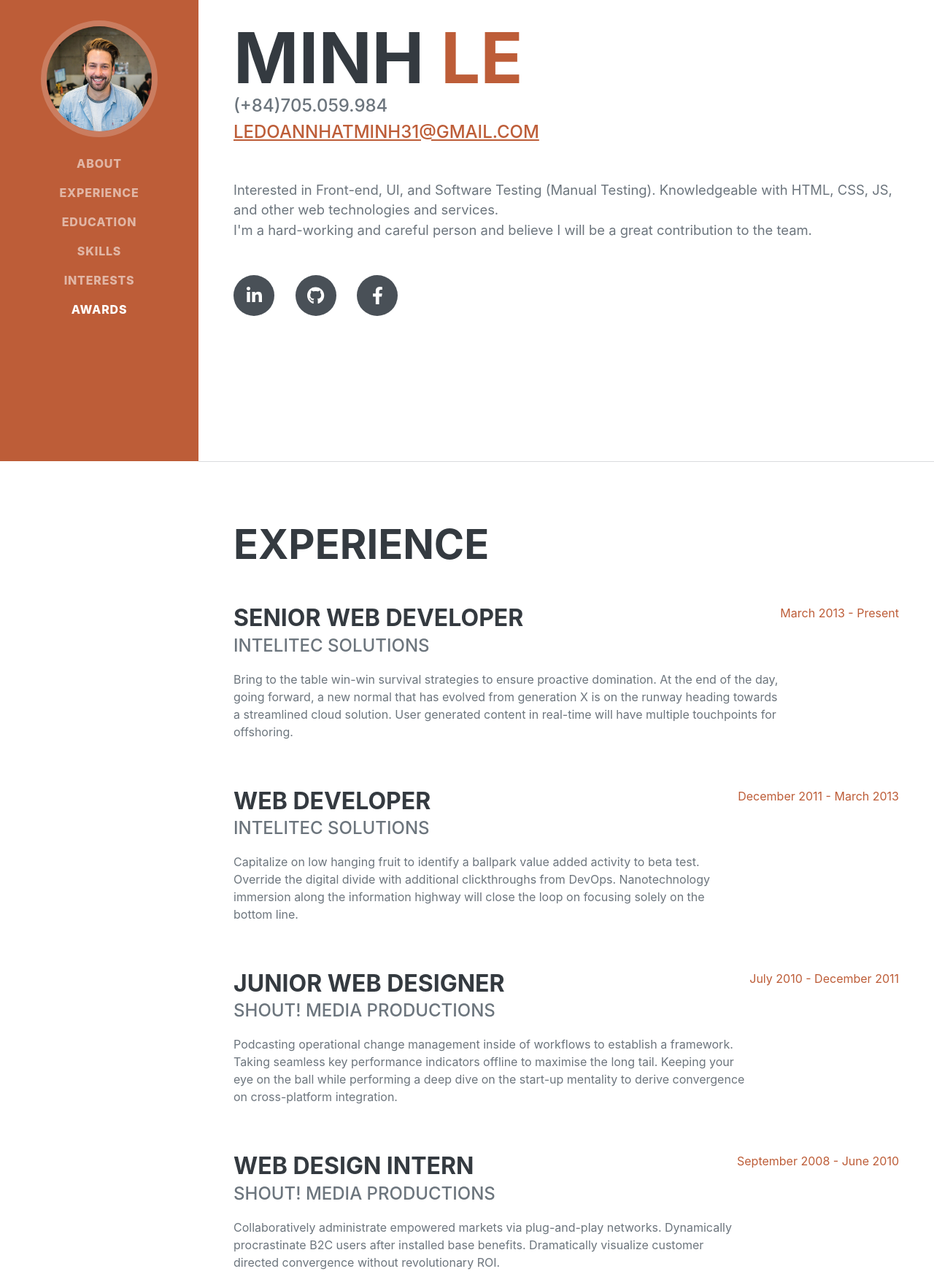
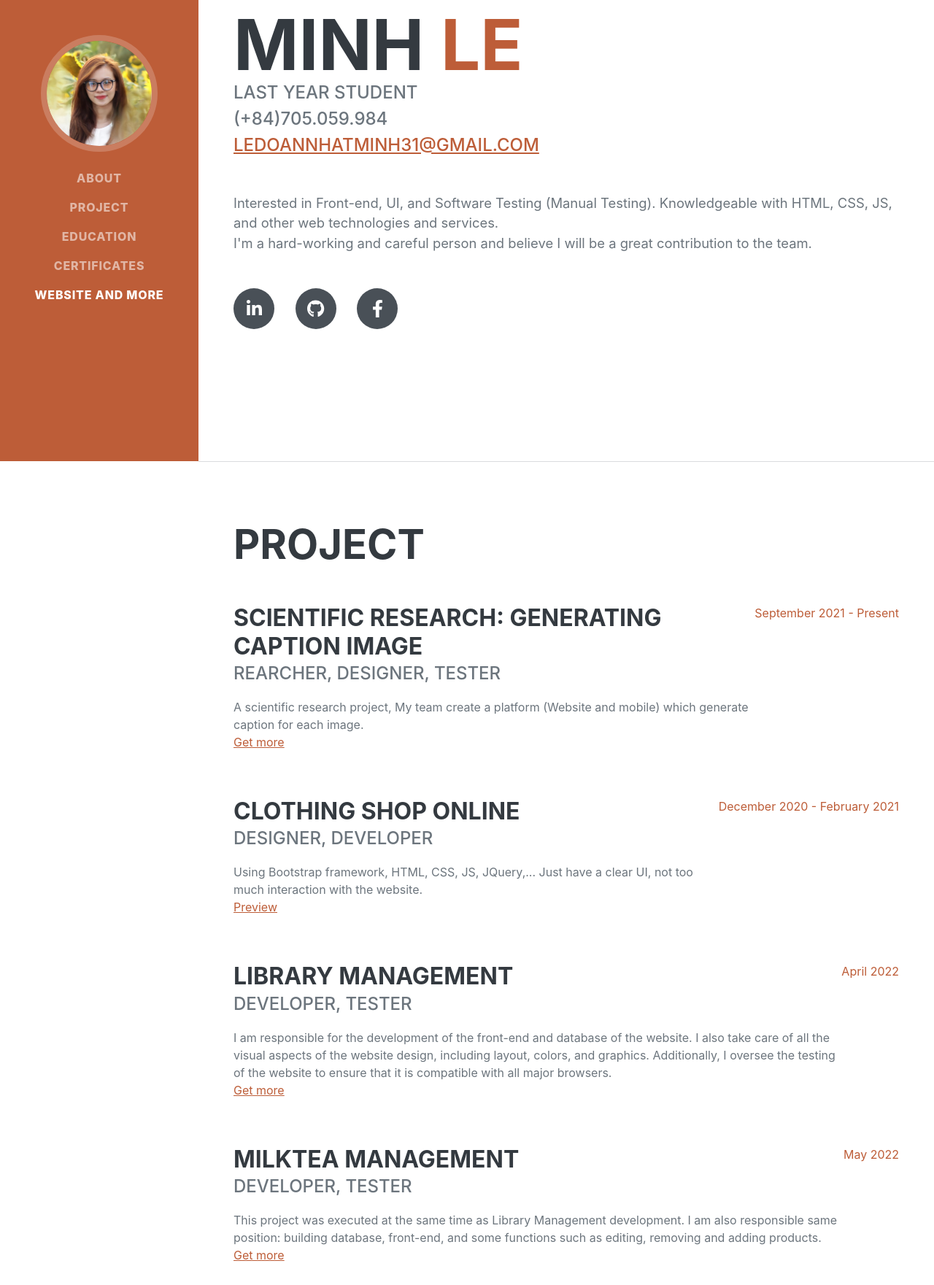
Before and after one commit to ldnminh31/my-resume-website, a plain HTML site: page index.html in a window 1280 px wide. Shown: the part 168-1929 px from the top of the page at 73% size. Drawn offline with nearby package versions, Linux system fonts and the light colour scheme; a web font is replaced by a local one.

Commit message:
edit in html file

```diff
--- a/index.html
+++ b/index.html
@@ -1,5 +1,6 @@
 <!DOCTYPE html>
 <html lang="en">
+
 <head>
     <meta charset="utf-8" />
     <meta name="viewport" content="width=device-width, initial-scale=1, shrink-to-fit=no" />
@@ -10,27 +11,32 @@
     <!-- Font Awesome icons (free version)-->
     <script src="https://use.fontawesome.com/releases/v6.1.0/js/all.js" crossorigin="anonymous"></script>
     <!-- Google fonts-->
-        <link href="https://fonts.googleapis.com/css?family=Saira+Extra+Condensed:500,700" rel="stylesheet" type="text/css" />
+    <link href="https://fonts.googleapis.com/css?family=Saira+Extra+Condensed:500,700" rel="stylesheet"
+        type="text/css" />
     <link href="https://fonts.googleapis.com/css?family=Muli:400,400i,800,800i" rel="stylesheet" type="text/css" />
     <!-- Core theme CSS (includes Bootstrap)-->
     <link href="css/styles.css" rel="stylesheet" />
 </head>
+
 <body id="page-top">
     <!-- Navigation-->
     <nav class="navbar navbar-expand-lg navbar-dark bg-primary fixed-top" id="sideNav">
         <a class="navbar-brand js-scroll-trigger" href="#page-top">
-                <span class="d-block d-lg-none">Clarence Taylor</span>
-                <span class="d-none d-lg-block"><img class="img-fluid img-profile rounded-circle mx-auto mb-2" src="assets/img/profile.jpg" alt="..." /></span>
+            <span class="d-block d-lg-none">Minh Le</span>
+            <span class="d-none d-lg-block"><img class="img-fluid img-profile rounded-circle mx-auto mb-2"
+                    src="assets/img/me.jpg" alt="..." /></span>
         </a>
-            <button class="navbar-toggler" type="button" data-bs-toggle="collapse" data-bs-target="#navbarResponsive" aria-controls="navbarResponsive" aria-expanded="false" aria-label="Toggle navigation"><span class="navbar-toggler-icon"></span></button>
+        <button class="navbar-toggler" type="button" data-bs-toggle="collapse" data-bs-target="#navbarResponsive"
+            aria-controls="navbarResponsive" aria-expanded="false" aria-label="Toggle navigation"><span
+                class="navbar-toggler-icon"></span></button>
         <div class="collapse navbar-collapse" id="navbarResponsive">
             <ul class="navbar-nav">
                 <li class="nav-item"><a class="nav-link js-scroll-trigger" href="#about">About</a></li>
-                    <li class="nav-item"><a class="nav-link js-scroll-trigger" href="#experience">Experience</a></li>
+                <li class="nav-item"><a class="nav-link js-scroll-trigger" href="#experience">Project</a></li>
                 <li class="nav-item"><a class="nav-link js-scroll-trigger" href="#education">Education</a></li>
-                    <li class="nav-item"><a class="nav-link js-scroll-trigger" href="#skills">Skills</a></li>
-                    <li class="nav-item"><a class="nav-link js-scroll-trigger" href="#interests">Interests</a></li>
-                    <li class="nav-item"><a class="nav-link js-scroll-trigger" href="#awards">Awards</a></li>
+                <li class="nav-item"><a class="nav-link js-scroll-trigger" href="#skills">Certificates</a></li>
+                <li class="nav-item"><a class="nav-link js-scroll-trigger" href="#interests">Website and more</a></li>
+                <!-- <li class="nav-item"><a class="nav-link js-scroll-trigger" href="#awards">Awards</a></li> -->
             </ul>
         </div>
     </nav>
@@ -44,18 +50,22 @@
                     <span class="text-primary">Le</span>
                 </h1>
                 <div class="subheading mb-5">
+                    Last year student <br>
                     (+84)705.059.984 <br>
-                        <a href="mailto:name@email.com">    ledoannhatminh31@gmail.com</a>
+                    <a href="mailto:name@email.com"> ledoannhatminh31@gmail.com</a>
                 </div>
                 <p class="lead mb-5">
-                        Interested in Front-end, UI, and Software Testing (Manual Testing). Knowledgeable with HTML, CSS, JS, and other web technologies and services.
+                    Interested in Front-end, UI, and Software Testing (Manual Testing). Knowledgeable with HTML, CSS,
+                    JS, and other web technologies and services.
                     <br>
                     I'm a hard-working and careful person and believe I will be a great contribution to the team.
                 </p>
                 <div class="social-icons">
-                        <a class="social-icon" href="https://www.linkedin.com/in/ldnminh/"><i class="fab fa-linkedin-in"></i></a>
+                    <a class="social-icon" href="https://www.linkedin.com/in/ldnminh/"><i
+                            class="fab fa-linkedin-in"></i></a>
                     <a class="social-icon" href="https://github.com/ldnminh31"><i class="fab fa-github"></i></a>
-                        <a class="social-icon" href="https://www.facebook.com/ldnminh31"><i class="fab fa-facebook-f"></i></a>
+                    <a class="social-icon" href="https://www.facebook.com/ldnminh31"><i
+                            class="fab fa-facebook-f"></i></a>
                 </div>
             </div>
         </section>
@@ -63,38 +73,58 @@
         <!-- Experience-->
         <section class="resume-section" id="experience">
             <div class="resume-section-content">
-                    <h2 class="mb-5">Experience</h2>
+                <h2 class="mb-5">Project</h2>
                 <div class="d-flex flex-column flex-md-row justify-content-between mb-5">
                     <div class="flex-grow-1">
-                            <h3 class="mb-0">Senior Web Developer</h3>
-                            <div class="subheading mb-3">Intelitec Solutions</div>
-                            <p>Bring to the table win-win survival strategies to ensure proactive domination. At the end of the day, going forward, a new normal that has evolved from generation X is on the runway heading towards a streamlined cloud solution. User generated content in real-time will have multiple touchpoints for offshoring.</p>
+                        <h3 class="mb-0">Scientific Research: Generating Caption Image</h3>
+                        <div class="subheading mb-3">Rearcher, Designer, Tester</div>
+                        <p>A scientific research project, My team create a platform (Website and mobile) which generate
+                            caption for each image.
+                            <br>
+                            <a href="https://github.com/ba-p/capp">Get more</a>
+                        </p>
                     </div>
-                        <div class="flex-shrink-0"><span class="text-primary">March 2013 - Present</span></div>
+                    <div class="flex-shrink-0"><span class="text-primary">September 2021 - Present</span></div>
                 </div>
                 <div class="d-flex flex-column flex-md-row justify-content-between mb-5">
                     <div class="flex-grow-1">
-                            <h3 class="mb-0">Web Developer</h3>
-                            <div class="subheading mb-3">Intelitec Solutions</div>
-                            <p>Capitalize on low hanging fruit to identify a ballpark value added activity to beta test. Override the digital divide with additional clickthroughs from DevOps. Nanotechnology immersion along the information highway will close the loop on focusing solely on the bottom line.</p>
+                        <h3 class="mb-0">Clothing Shop Online</h3>
+                        <div class="subheading mb-3">Designer, Developer</div>
+                        <p>Using Bootstrap framework, HTML, CSS, JS, JQuery,... Just have a clear UI, not too much
+                            interaction with the website.
+                            <br>
+                            <a href="https://ldnminh31.github.io/MinShop/">Preview</a>
+                        </p>
                     </div>
-                        <div class="flex-shrink-0"><span class="text-primary">December 2011 - March 2013</span></div>
+                    <div class="flex-shrink-0"><span class="text-primary">December 2020 - February 2021</span></div>
                 </div>
                 <div class="d-flex flex-column flex-md-row justify-content-between mb-5">
                     <div class="flex-grow-1">
-                            <h3 class="mb-0">Junior Web Designer</h3>
-                            <div class="subheading mb-3">Shout! Media Productions</div>
-                            <p>Podcasting operational change management inside of workflows to establish a framework. Taking seamless key performance indicators offline to maximise the long tail. Keeping your eye on the ball while performing a deep dive on the start-up mentality to derive convergence on cross-platform integration.</p>
+                        <h3 class="mb-0">Library Management</h3>
+                        <div class="subheading mb-3">Developer, Tester</div>
+                        <p>I am responsible for the development of the front-end and database of the website. I also
+                            take care of all the visual aspects of the website design, including layout, colors, and
+                            graphics. Additionally, I oversee the testing of the website to ensure that it is compatible
+                            with all major browsers.
+                            <br>
+                            <a href="https://github.com/ldnminh31/Library-management">Get more</a>
+                        </p>
                     </div>
-                        <div class="flex-shrink-0"><span class="text-primary">July 2010 - December 2011</span></div>
+                    <div class="flex-shrink-0"><span class="text-primary">April 2022</span></div>
                 </div>
                 <div class="d-flex flex-column flex-md-row justify-content-between">
                     <div class="flex-grow-1">
-                            <h3 class="mb-0">Web Design Intern</h3>
-                            <div class="subheading mb-3">Shout! Media Productions</div>
-                            <p>Collaboratively administrate empowered markets via plug-and-play networks. Dynamically procrastinate B2C users after installed base benefits. Dramatically visualize customer directed convergence without revolutionary ROI.</p>
+                        <h3 class="mb-0">Milktea Management</h3>
+                        <div class="subheading mb-3">Developer, Tester</div>
+                        <p>This project was executed at the same time as Library Management development. I am also
+                            responsible same position: building database, front-end, and some functions such as editing,
+                            removing and adding products.
+                            <br>
+                            <a href="https://github.com/ldnminh31/Milktea-management">Get more</a>
+
+                        </p>
                     </div>
-                        <div class="flex-shrink-0"><span class="text-primary">September 2008 - June 2010</span></div>
+                    <div class="flex-shrink-0"><span class="text-primary">May 2022</span></div>
                 </div>
             </div>
         </section>
@@ -105,30 +135,32 @@
                 <h2 class="mb-5">Education</h2>
                 <div class="d-flex flex-column flex-md-row justify-content-between mb-5">
                     <div class="flex-grow-1">
-                            <h3 class="mb-0">University of Colorado Boulder</h3>
-                            <div class="subheading mb-3">Bachelor of Science</div>
-                            <div>Computer Science - Web Development Track</div>
-                            <p>GPA: 3.23</p>
+                        <h3 class="mb-0">Can Tho University</h3>
+                        <div class="subheading mb-3">Engineering in Information Technology (High-quality Program)</div>
+                        <p>GPA (Present): 3.42</p>
                     </div>
-                        <div class="flex-shrink-0"><span class="text-primary">August 2006 - May 2010</span></div>
+                    <div class="flex-shrink-0"><span class="text-primary">Sep 2019 - Jan 2024</span></div>
                 </div>
-                    <div class="d-flex flex-column flex-md-row justify-content-between">
+                <!-- <div class="d-flex flex-column flex-md-row justify-content-between">
                         <div class="flex-grow-1">
                             <h3 class="mb-0">James Buchanan High School</h3>
                             <div class="subheading mb-3">Technology Magnet Program</div>
                             <p>GPA: 3.56</p>
                         </div>
                         <div class="flex-shrink-0"><span class="text-primary">August 2002 - May 2006</span></div>
-                    </div>
+                    </div> -->
             </div>
         </section>
         <hr class="m-0" />
         <!-- Skills-->
         <section class="resume-section" id="skills">
             <div class="resume-section-content">
-                    <h2 class="mb-5">Skills</h2>
-                    <div class="subheading mb-3">Programming Languages & Tools</div>
-                    <ul class="list-inline dev-icons">
+                <h2 class="mb-5">Certificates</h2>
+                <!-- <div class="subheading mb-3">Vietnamese Standardised Test of English Proficiency
+                    B2 - Level 4
+
+                </div> -->
+                <!-- <ul class="list-inline dev-icons">
                         <li class="list-inline-item"><i class="fab fa-html5"></i></li>
                         <li class="list-inline-item"><i class="fab fa-css3-alt"></i></li>
                         <li class="list-inline-item"><i class="fab fa-js-square"></i></li>
@@ -141,25 +173,28 @@
                         <li class="list-inline-item"><i class="fab fa-gulp"></i></li>
                         <li class="list-inline-item"><i class="fab fa-grunt"></i></li>
                         <li class="list-inline-item"><i class="fab fa-npm"></i></li>
-                    </ul>
-                    <div class="subheading mb-3">Workflow</div>
+                    </ul> -->
+                <!-- <div class="subheading mb-3">Can Tho University Software Center
+                </div> -->
+
+
+
                 <ul class="fa-ul mb-0">
                     <li>
+
                         <span class="fa-li"><i class="fas fa-check"></i></span>
-                            Mobile-First, Responsive Design
+                        Vietnamese Standardised Test of English Proficiency
+                        B2 - Level 4
                     </li>
                     <li>
                         <span class="fa-li"><i class="fas fa-check"></i></span>
-                            Cross Browser Testing & Debugging
+                        Can Tho University Software Center: Web design & Front-end
                     </li>
                     <li>
                         <span class="fa-li"><i class="fas fa-check"></i></span>
-                            Cross Functional Teams
+                        Codestar Academy: Fresher Tester
                     </li>
-                        <li>
-                            <span class="fa-li"><i class="fas fa-check"></i></span>
-                            Agile Development & Scrum
-                        </li>
+
                 </ul>
             </div>
         </section>
@@ -167,14 +202,19 @@
         <!-- Interests-->
         <section class="resume-section" id="interests">
             <div class="resume-section-content">
-                    <h2 class="mb-5">Interests</h2>
-                    <p>Apart from being a web developer, I enjoy most of my time being outdoors. In the winter, I am an avid skier and novice ice climber. During the warmer months here in Colorado, I enjoy mountain biking, free climbing, and kayaking.</p>
-                    <p class="mb-0">When forced indoors, I follow a number of sci-fi and fantasy genre movies and television shows, I am an aspiring chef, and I spend a large amount of my free time exploring the latest technology advancements in the front-end web development world.</p>
+                <h2 class="mb-5">Website and more</h2>
+                <p>Here is my website (Supporting Vietnamese only and there will be have English version soon) where you can see my activites 👉🏻
+                    <a href="https://sites.google.com/view/minh-le/trang-ch%E1%BB%A7">Homepage</a>
+                </p>
+                <p class="mb-0">
+                    Download my cv in pdf: <a href="https://drive.google.com/file/d/1p_zhVzDMU7LoisWkqmNbhtFnuFe8SFvW/view?usp=sharing" target="_blank" rel="noopener noreferrer">Download</a>
+
+                </p>
             </div>
         </section>
         <hr class="m-0" />
         <!-- Awards-->
-            <section class="resume-section" id="awards">
+        <!-- <section class="resume-section" id="awards">
             <div class="resume-section-content">
                 <h2 class="mb-5">Awards & Certifications</h2>
                 <ul class="fa-ul mb-0">
@@ -218,11 +258,12 @@
                     </li>
                 </ul>
             </div>
-            </section>
+        </section> -->
     </div>
     <!-- Bootstrap core JS-->
     <script src="https://cdn.jsdelivr.net/npm/bootstrap@5.1.3/dist/js/bootstrap.bundle.min.js"></script>
     <!-- Core theme JS-->
     <script src="js/scripts.js"></script>
 </body>
+
 </html>
```
Also changed, not shown: assets/img/me.jpg (added), assets/img/profile.jpg (deleted), 3 other files. Lines whose indentation alone changed are shown as unchanged.
